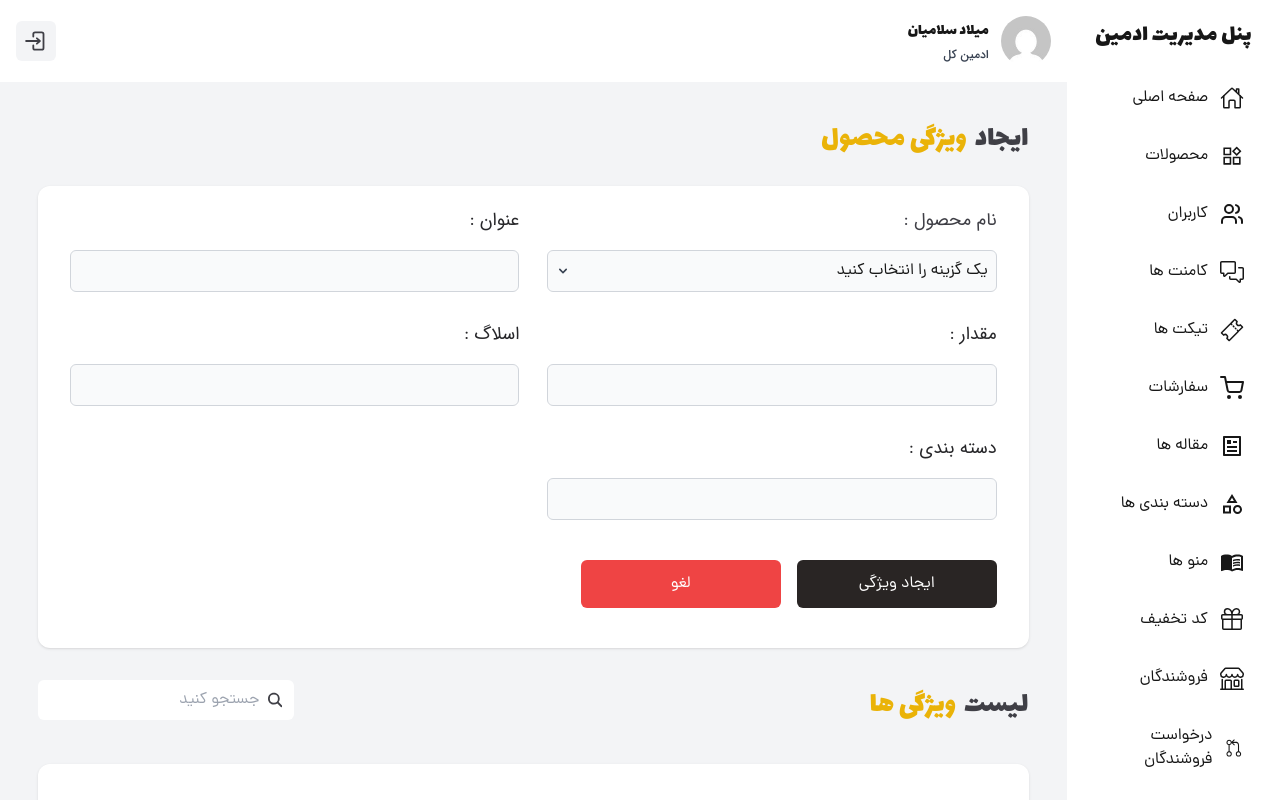
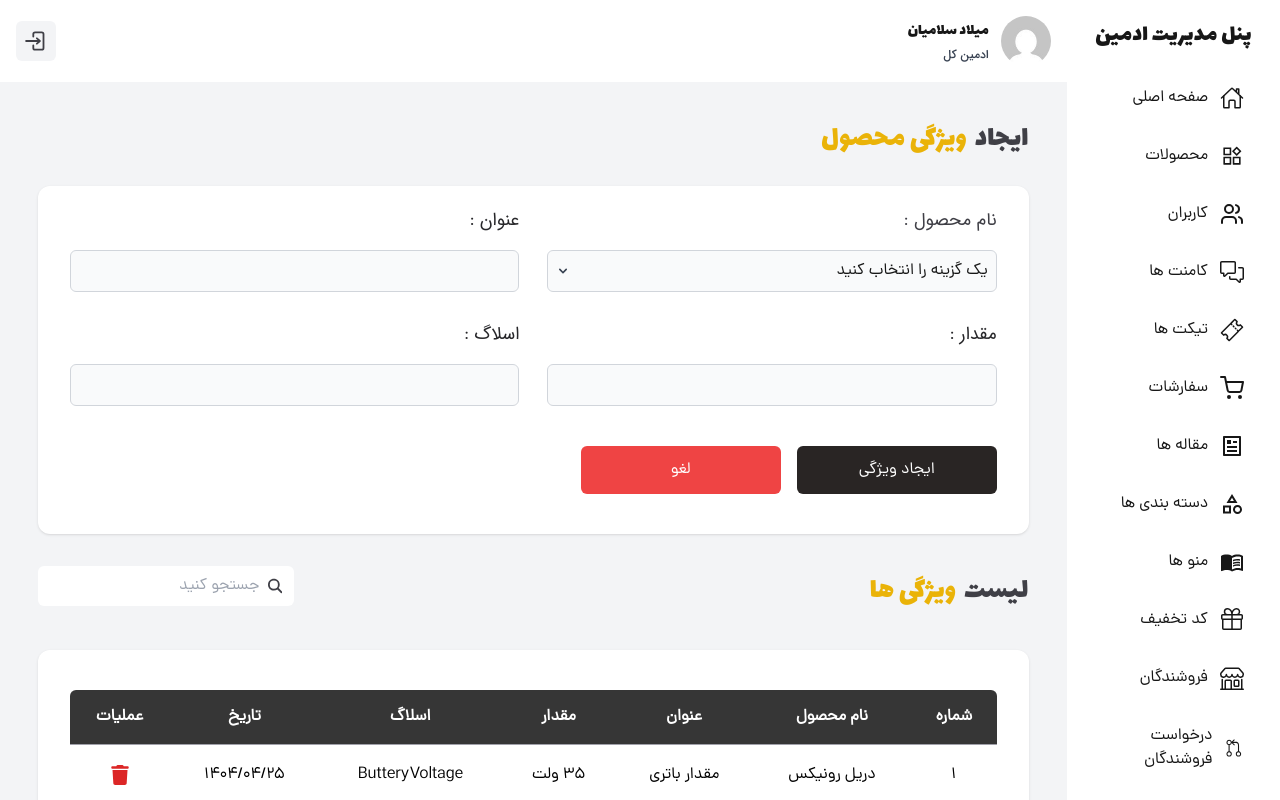
Before and after one commit to milad1385/tool-shop, a Next.js app: page /p-admin/products/feature in a window 1280 px wide. Built offline with nearby package versions, Linux system fonts and the light colour scheme.

Commit message:
fix create product feature

```diff
--- a/src/components/templates/p-admin/products/CreateProductFeature.tsx
+++ b/src/components/templates/p-admin/products/CreateProductFeature.tsx
@@ -70,16 +70,6 @@ function CreateProductFeature() {
           disable={false}
           labelClassName="md:!text-lg font-Iran"
         />
-        <Input
-          register={register}
-          errors={errors}
-          name="parent"
-          type="text"
-          label="دسته بندی"
-          className="bg-gray-50"
-          disable={false}
-          labelClassName="md:!text-lg font-Iran"
-        />
       </div>
       <div className="flex items-center gap-x-4">
         <Button type="submit" className="!w-[200px] mt-10">
--- a/src/validators/frontend/product.validator.ts
+++ b/src/validators/frontend/product.validator.ts
@@ -82,7 +82,6 @@ export const productFeatureSchema = yup.object({
     .max(200, "حداکثر تعداد مقدار ویژگی 200 کاراکتر عدد میباشد"),
   product: yup.string().required("باید یک محصول را انتخاب کنید"),
   slug: yup.string().required("این فیلد الزامی است"),
-  parent: yup.string().required("این فیلد الزامی است"),
 });
 export const createRequestProductSchema = yup.object({
   product: yup
@@ -101,9 +100,7 @@ export const createRequestProductSchema = yup.object({
           .string()
           .required("موجودی الزامی است")
           .min(0, "موجودی نمی‌تواند منفی باشد"),
-        price: yup
-          .string()
-          .required("قیمت اجباری است"),
+        price: yup.string().required("قیمت اجباری است"),
         discount: yup
           .string()
           .required("وارد کردن تخفیف است")
```
